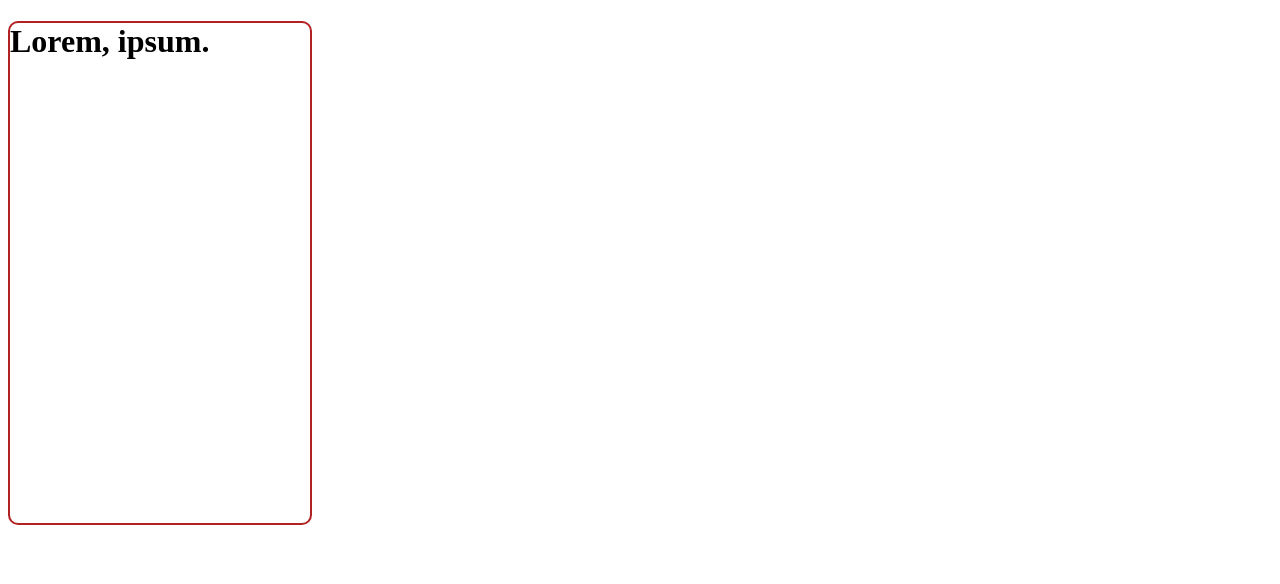
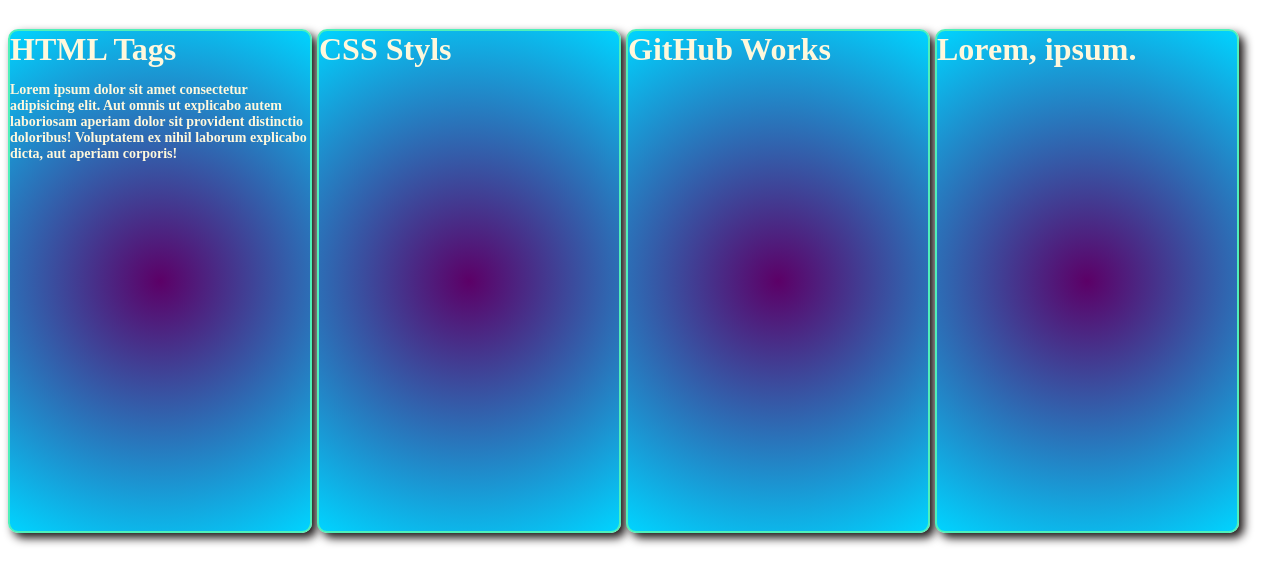
Before and after one commit to Heezol06/karo-ta-dekbona, a plain HTML site: page index.html in a window 1280 px wide. Drawn offline with Linux system fonts and the light colour scheme.

Commit message:
many things

```diff
--- a/index.html
+++ b/index.html
@@ -9,6 +9,13 @@
     <link rel="shortcut icon" href="x.jpg" type="image/x-icon">
 </head>
 <body>
-    <h1>Lorem, ipsum.</h1>
+   <div>
+     <h1 class="one">HTML Tags
+         <p class="for-html">Lorem ipsum dolor sit amet consectetur adipisicing elit. Aut omnis ut explicabo autem laboriosam aperiam dolor sit provident distinctio doloribus! Voluptatem ex nihil laborum explicabo dicta, aut aperiam corporis!</p>
+     </h1>
+    <h1 class="one">CSS Styls</h1>
+    <h1 class="one">GitHub Works</h1>
+    <h1 class="one">Lorem, ipsum.</h1>
+    </div>
 </body>
 </html>
--- a/style.css
+++ b/style.css
@@ -1,6 +1,16 @@
-h1{
-border:2px solid firebrick;
+
+.one{
+    border:2px solid rgb(80, 240, 186);
 border-radius:10px;
 height:500px;
 width: 300px;px;
+box-shadow: 5px 5px 10px rgb(26, 21, 21);
+float: left;
+margin-right:5px;
+background-image: radial-gradient(circle, #5c0067 0%, #00d4ff 100%);
+color:cornsilk;
+
 }
+ .for-html{
+    font-size:14px;
+}
```
